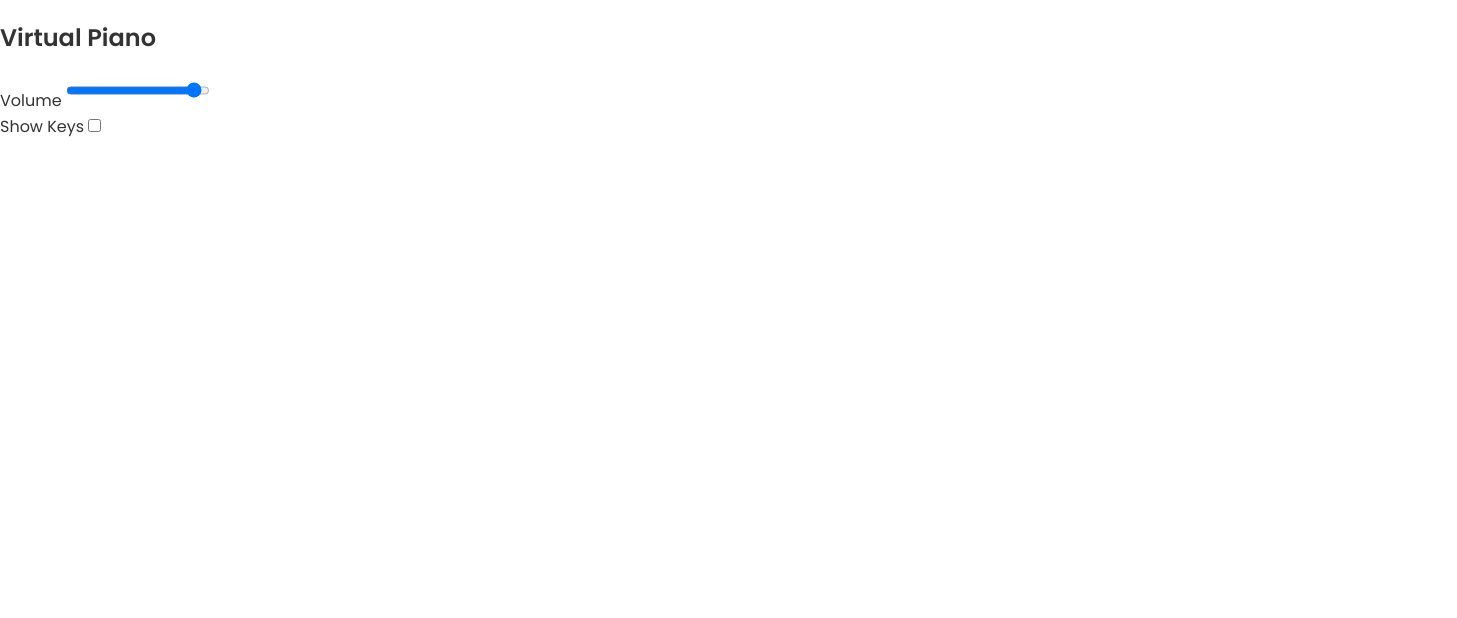
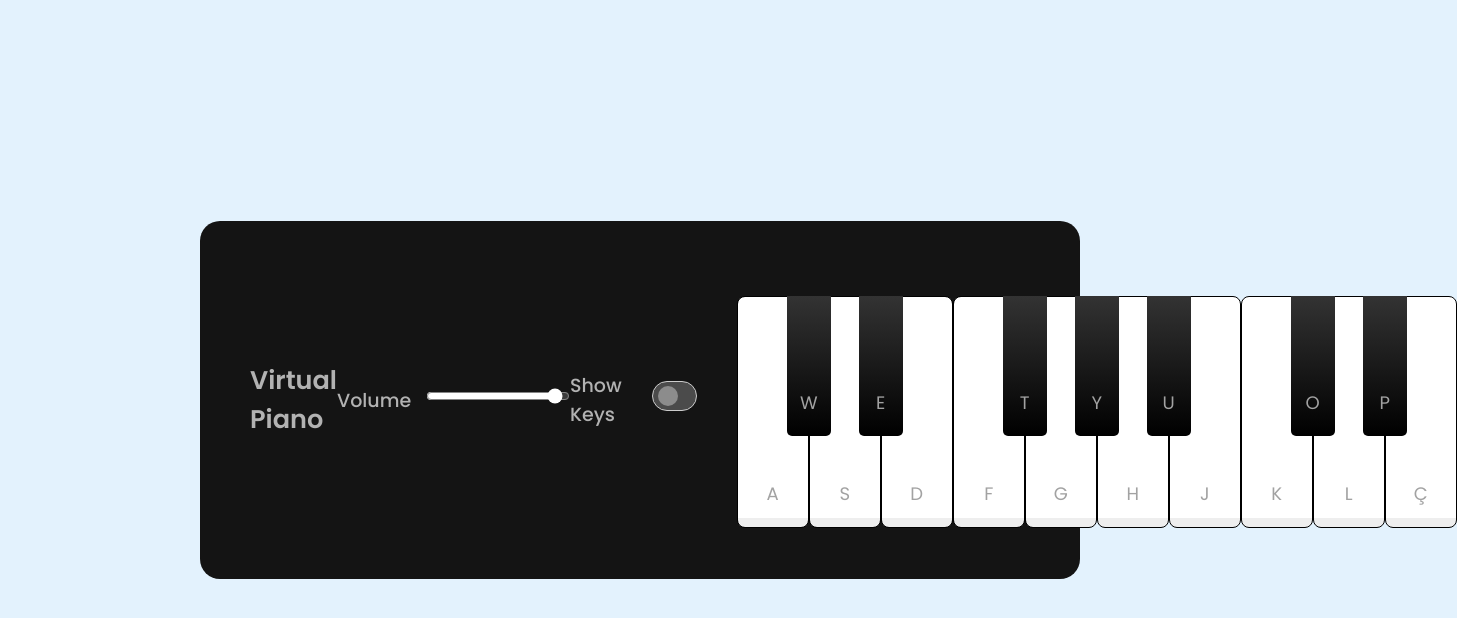
Before and after one commit to IvoMCFerreira/svelte-piano, a Svelte app: page / in a window 1280 px wide. Shown: the top 618 px of the page, 1457 px wide, since content can reach past the window. Built offline with nearby package versions, Linux system fonts and the light colour scheme.

Commit message:
CSS nearly finished, needs bug fixing

```diff
--- a/src/App.svelte
+++ b/src/App.svelte
@@ -18,5 +18,10 @@
     padding: 0;
     box-sizing: border-box;
     font-family: "Poppins", sans-serif;
+    display: flex;
+    align-items: center;
+    justify-content: center;
+    min-height: 100vh;
+    background: #e3f2fd;
   }
 </style>
--- a/src/components/Keyboard.svelte
+++ b/src/components/Keyboard.svelte
@@ -7,8 +7,130 @@
     </div>
     <div class="column keys-checkbox">
       <span>Show Keys</span>
-      <input type="checkbox" />
+      <input type="checkbox" checked />
     </div>
-
+    <ul class="piano-keys">
+      <li class="key white"><span>a</span></li>
+      <li class="key black"><span>w</span></li>
+      <li class="key white"><span>s</span></li>
+      <li class="key black"><span>e</span></li>
+      <li class="key white"><span>d</span></li>
+      <li class="key white"><span>f</span></li>
+      <li class="key black"><span>t</span></li>
+      <li class="key white"><span>g</span></li>
+      <li class="key black"><span>y</span></li>
+      <li class="key white"><span>h</span></li>
+      <li class="key black"><span>u</span></li>
+      <li class="key white"><span>j</span></li>
+      <li class="key white"><span>k</span></li>
+      <li class="key black"><span>o</span></li>
+      <li class="key white"><span>l</span></li>
+      <li class="key black"><span>p</span></li>
+      <li class="key white"><span>ç</span></li>
+    </ul>
   </header>
 </div>
+
+<style>
+  .wrapper {
+    width: 780px;
+    border-radius: 20px;
+    padding: 35px 50px;
+    background: #141414;
+  }
+  .wrapper header {
+    color: #b2b2b2;
+    display: flex;
+    align-items: center;
+    justify-content: space-between;
+  }
+  header h2 {
+    font-size: 1.6rem;
+  }
+
+  header .column {
+    display: flex;
+    align-items: center;
+  }
+
+  header .column span {
+    font-weight: 500;
+    margin-right: 15px;
+    font-size: 1.19rem;
+  }
+
+  .volume-slider input {
+    outline: none;
+    accent-color: #fff;
+  }
+
+  .keys-checkbox input {
+    width: 60px;
+    height: 30px;
+    appearance: none;
+    position: relative;
+    cursor: pointer;
+    border-radius: 30px;
+    background: #4b4b4b;
+  }
+
+  .keys-checkbox input::before {
+    content: "";
+    height: 20px;
+    width: 20px;
+    top: 50%;
+    left: 5px;
+    border-radius: inherit;
+    position: absolute;
+    background: #8c8c8c;
+    transform: translateY(-50%);
+    transition: all 0.3s ease;
+  }
+
+  .key-checkbox input:checked::before {
+    left: 35px;
+    background: #fff;
+  }
+
+  .piano-keys {
+    display: flex;
+    margin-top: 40px;
+  }
+  .piano-keys .key {
+    cursor: pointer;
+    list-style: none;
+    color: #a2a2a2;
+    position: relative;
+    user-select: none;
+    text-transform: uppercase;
+  }
+
+  .piano-keys .white {
+    width: 70px;
+    height: 230px;
+    border-radius: 8px;
+    border: 1px solid #000;
+    background: linear-gradient(#fff 96%, #eee 4%);
+  }
+  .piano-keys .black {
+    width: 44px;
+    height: 140px;
+    margin: 0 -22px 0 -22px;
+    z-index: 2;
+    border-radius: 0 0 5px 5px;
+    background: linear-gradient(#333, #000);
+  }
+
+  .piano-keys .white:active {
+    box-shadow: inset -5px 5px 20px rgba(0, 0, 0, 0.2);
+    background: linear-gradient(to bottom, #fff 0%, #eee 100%);
+  }
+
+  .piano-keys span {
+    position: absolute;
+    bottom: 20px;
+    width: 100%;
+    font-size: 1.13rem;
+    text-align: center;
+  }
+</style>
```
